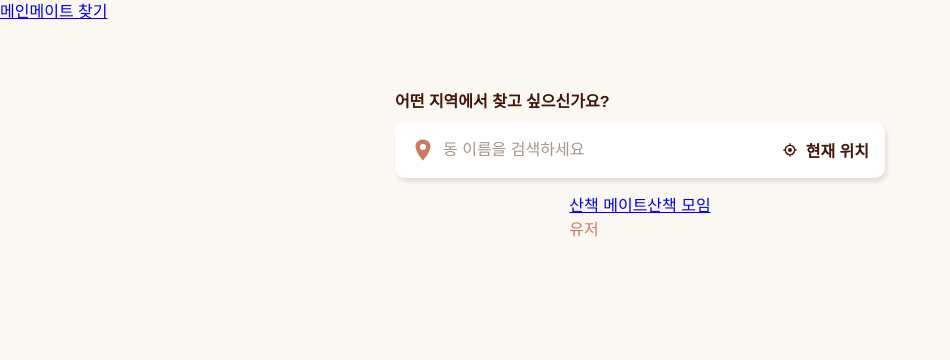
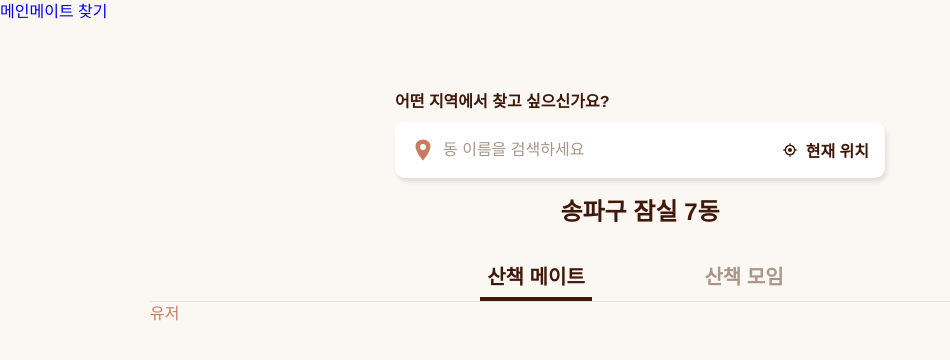
Before and after one commit to codestates-seb/seb41_main_006, a React (Create React App) app in the folder client/: page /mate in a window 1280 px wide. Shown: the top 360 px of the page, without its empty margins (0-950 px from the left). Built offline with nearby package versions, Linux system fonts and the light colour scheme.

Commit message:
feat: 메이트 찾기 페이지 - 탭 구현

```diff
--- a/client/src/GlobalStyle.js
+++ b/client/src/GlobalStyle.js
@@ -26,6 +26,15 @@ const GlobalStyle = createGlobalStyle`
 
   button{
     cursor: pointer;
+  }
+
+  a{
+    text-decoration: none;
+
+    &:visited{
+      text-decoration: none;
+      color: none;
+    }
   }
 
   /* input 기본 스타일 초기화 */
--- a/client/src/components/findMate/FindMateTab.js
+++ b/client/src/components/findMate/FindMateTab.js
@@ -0,0 +1,67 @@
+import { Link, useLocation } from 'react-router-dom';
+import styled from 'styled-components';
+
+const FindMateTabWrapper = styled.div`
+  width: 100%;
+  margin-top: 2rem;
+  .tabs {
+    display: flex;
+    width: 100%;
+    justify-content: center;
+    gap: 6rem;
+  }
+  .tab-line {
+    height: 1px;
+    width: 100%;
+    background-color: var(--main-font-color);
+    opacity: 0.1;
+  }
+`;
+
+const StyledTabLink = styled(Link)`
+  width: 7rem;
+  padding-bottom: 0.3rem;
+  text-align: center;
+  color: var(--sec-color);
+  font-size: 1.25rem;
+  font-weight: 700;
+
+  &.focus {
+    color: var(--main-font-color);
+    border-bottom: 4px solid;
+    > div {
+      visibility: visible;
+      height: 4px;
+      width: 6rem;
+      background-color: var(--main-font-color);
+    }
+  }
+`;
+
+const FindMateTab = () => {
+  const { pathname } = useLocation();
+
+  return (
+    <FindMateTabWrapper>
+      <div className="tabs">
+        <StyledTabLink
+          className={
+            pathname === '/mate' || pathname === '/mate/users' ? 'focus' : ''
+          }
+          to="users"
+        >
+          산책 메이트
+        </StyledTabLink>
+        <StyledTabLink
+          className={pathname === '/mate/posts' ? 'focus' : ''}
+          to="posts"
+        >
+          산책 모임
+        </StyledTabLink>
+      </div>
+      <div className="tab-line"></div>
+    </FindMateTabWrapper>
+  );
+};
+
+export default FindMateTab;
--- a/client/src/pages/FindMatePage.js
+++ b/client/src/pages/FindMatePage.js
@@ -1,8 +1,9 @@
 import { useState } from 'react';
-import { Link, Routes, Route } from 'react-router-dom';
+import { Routes, Route } from 'react-router-dom';
 import styled from 'styled-components';
 import Container from '../components/Container';
 import SearchAddressBox from '../components/findMate/SearchAddressBox';
+import FindMateTab from '../components/findMate/FindMateTab';
 
 const FindMateContainer = styled(Container)`
   display: flex;
@@ -10,7 +11,7 @@ const FindMateContainer = styled(Container)`
   align-items: center;
 `;
 
-const FindMateHeader = styled.div`
+const FindMateTop = styled.div`
   width: 50%;
   display: flex;
   flex-direction: column;
@@ -27,8 +28,12 @@ const FindMateHeader = styled.div`
 
   h2 {
     color: var(--main-font-color);
-    font-size: 1.25rem;
+    font-size: 1.5rem;
   }
+`;
+
+const FindMateBottom = styled.div`
+  width: 100%;
 `;
 
 const FindMatePage = () => {
@@ -36,22 +41,19 @@ const FindMatePage = () => {
 
   return (
     <FindMateContainer>
-      <FindMateHeader>
+      <FindMateTop>
         <h1>어떤 지역에서 찾고 싶으신가요?</h1>
         <SearchAddressBox address={address} setAddress={setAddress} />
-        <h2>{address}</h2>
-      </FindMateHeader>
-      <div>
-        <div>
-          <Link to="users">산책 메이트</Link>
-          <Link to="posts">산책 모임</Link>
-        </div>
+        {address ? <h2>{address}</h2> : <h2>송파구 잠실 7동</h2>}
+      </FindMateTop>
+      <FindMateBottom>
+        <FindMateTab />
         <Routes>
           <Route path="users" element={<div>유저</div>}></Route>
           <Route path="posts" element={<div>글</div>}></Route>
           <Route path="*" element={<div>유저</div>}></Route>
         </Routes>
-      </div>
+      </FindMateBottom>
     </FindMateContainer>
   );
 };
```
